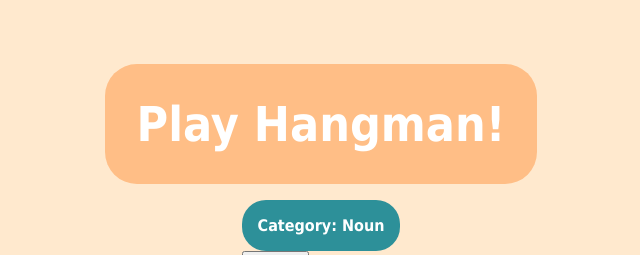
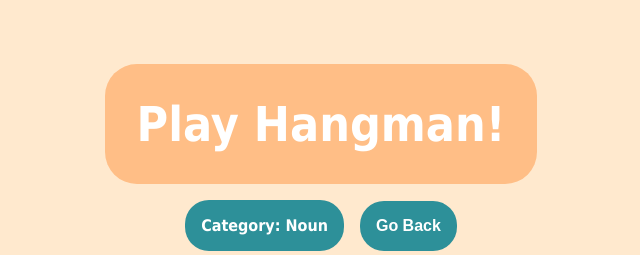
Before and after one commit to ll5zh/hangman, a Flask app: page /play/noun in a window 1280 px wide. Shown: the top 255 px of the page, without its empty margins (319-959 px from the left). Run offline with Flask 3, Linux system fonts and the light colour scheme; data that the repository does not hold is empty.

Commit message:
Add CSS styling for redirect button

```diff
--- a/static/style.css
+++ b/static/style.css
@@ -61,6 +61,13 @@ a {
     color: inherit;
 }
 
+.links {
+    display: flex;
+    justify-content: center;
+    align-items: center;
+    gap: 1rem;
+}
+
 .category {
     background-color: #2d9099;
     padding: 1rem;
@@ -68,6 +75,18 @@ a {
     text-align: center;
     font-weight: 800;
     margin-top: -1rem;
+}
+
+.back {
+    background-color: #2d9099;
+    padding: 1rem;
+    border-radius: 1.5rem;
+    text-align: center;
+    font-weight: 800;
+    border: none;
+    margin-top: -1rem;
+    font-size: inherit;
+    color: inherit;
 }
 
 .display {
```
